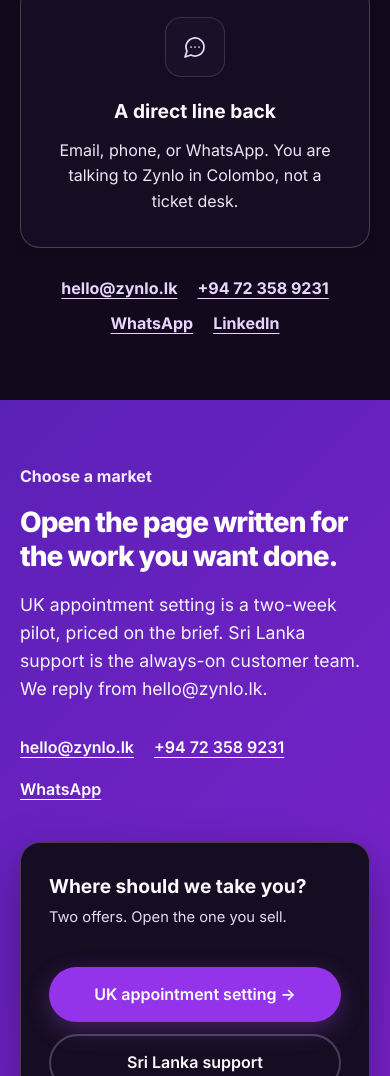
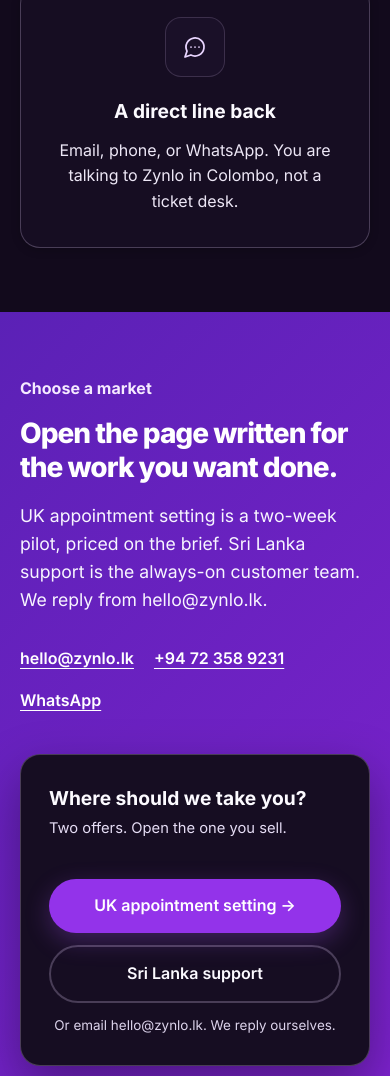
Before and after one commit to sukilala/zynlo-website, a website: page public/index.html in a window 390 px wide. Shown: the part 2356-3432 px from the top of the page. Drawn offline with Linux system fonts and the light colour scheme.

Commit message:
Remove duplicate homepage contact strip (#8)
The row under the feature cards repeated the email, phone, and WhatsApp links already in the purple CTA, and LinkedIn already in the footer. Drop the unused .contact-strip rules, which only styled that row.

Co-authored-by: Cursor Agent <cursoragent@cursor.com>
Co-authored-by: sukilala <sukilala@users.noreply.github.com>

```diff
--- a/public/index.html
+++ b/public/index.html
@@ -178,12 +178,6 @@
         <p>Email, phone, or WhatsApp. You are talking to Zynlo in Colombo, not a ticket desk.</p>
       </article>
     </div>
-    <div class="wrap contact-strip">
-      <a href="mailto:hello@zynlo.lk">hello@zynlo.lk</a>
-      <a href="tel:+94723589231">+94 72 358 9231</a>
-      <a href="https://wa.me/94723589231">WhatsApp</a>
-      <a href="https://www.linkedin.com/company/zynlo-lk/" target="_blank" rel="noopener noreferrer">LinkedIn</a>
-    </div>
   </section>
 
   <section class="section cta" id="contact">
--- a/public/site.css
+++ b/public/site.css
@@ -439,8 +439,6 @@ html.js .sticky.is-on { transform: none; visibility: visible; }
 .not-found { text-align: center; }
 .link-list { display: flex; flex-wrap: wrap; gap: .75rem; justify-content: center; margin-top: 1.4rem; }
 .link-list .btn-pill { padding: .9rem 1.4rem; }
-.contact-strip { display: flex; flex-wrap: wrap; gap: .6rem 1.25rem; justify-content: center; margin-top: 1.75rem; }
-.contact-strip a { font-weight: 700; color: var(--zynlo-light); text-decoration: underline; text-underline-offset: 4px; }
 
 @media (max-width: 720px) {
   .mock { display: flex; flex-direction: column; align-items: center; }
```
